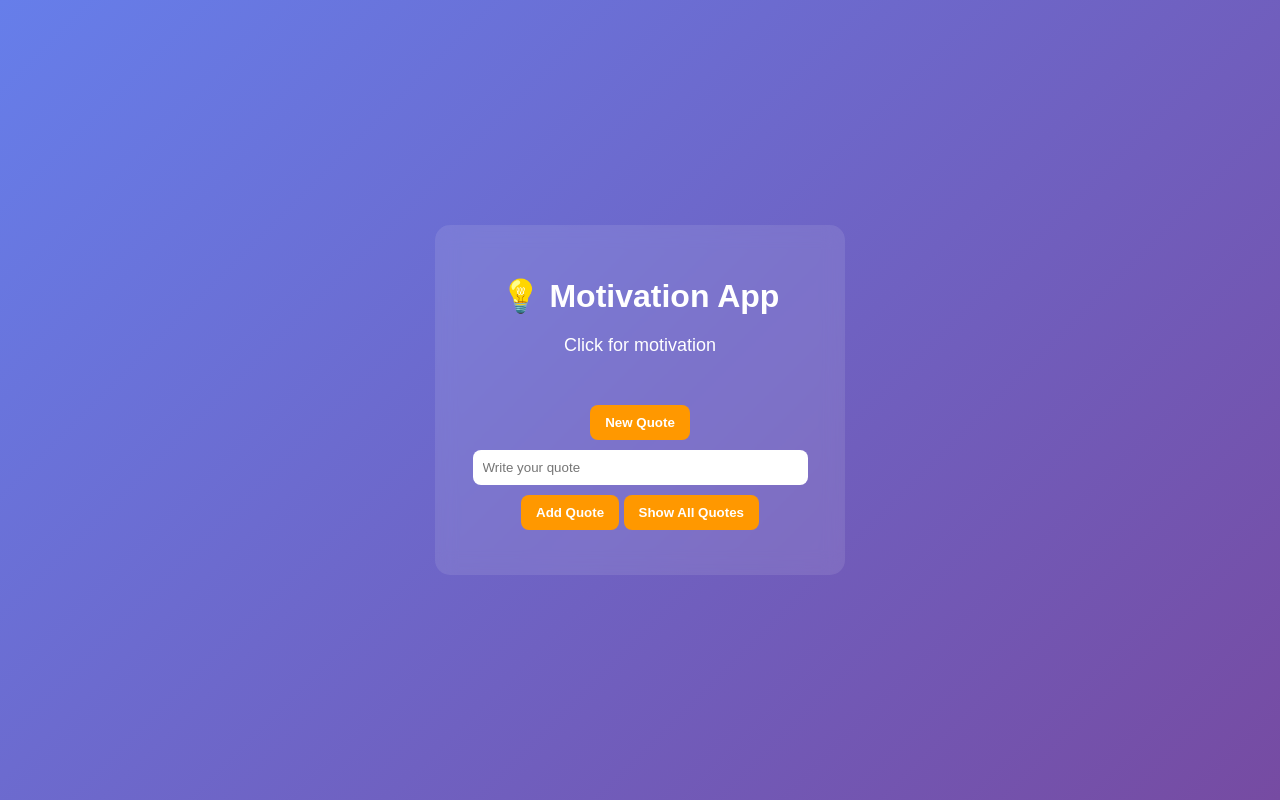
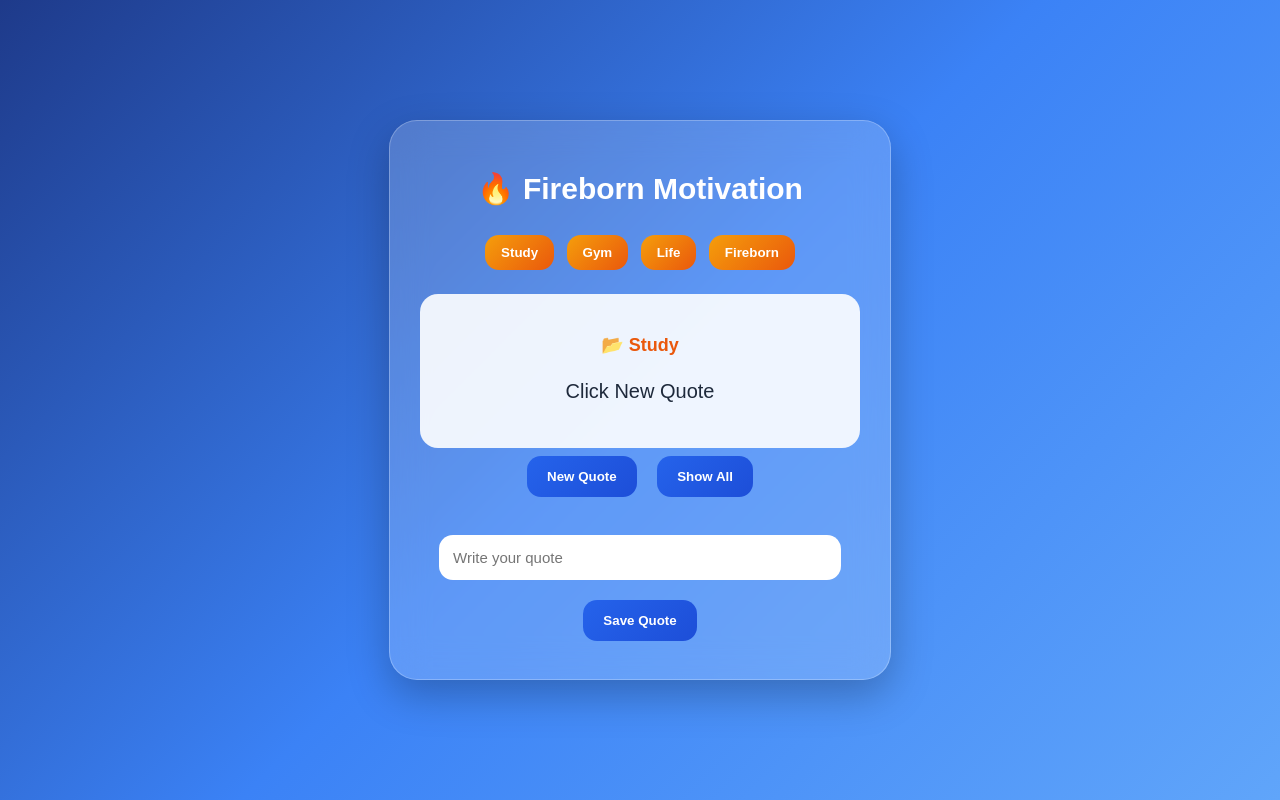
Before and after one commit to pankajedwsaml/Fireborn-App, a Flask app: page / in a window 1280 px wide. Run offline with Flask 3, Linux system fonts and the light colour scheme.

Commit message:
Final Fireborn App

```diff
--- a/app.py
+++ b/app.py
@@ -3,60 +3,117 @@ import random
 
 app = Flask(__name__)
 
-import os
 
-BASE_DIR = os.path.dirname(os.path.abspath(__file__))
-FILE = os.path.join(BASE_DIR, "quotes.txt")
+quotes = {
 
-def load_quotes():
-    try:
-        with open(FILE, "r", encoding="utf-8") as f:
-            return [q.strip() for q in f.readlines() if q.strip()]
-    except FileNotFoundError:
-        return []
+    "Study": [
+        "Small progress is still progress.",
+        "Discipline beats motivation.",
+        "Study now. Lead later."
+    ],
 
-def save_quote(q):
-    with open(FILE, "a", encoding="utf-8") as f:
-        f.write(q.strip() + "\n")
+    "Gym": [
+        "Pain builds power.",
+        "One more rep changes you.",
+        "Strong body. Strong mind."
+    ],
+
+    "Life": [
+        "Growth is uncomfortable.",
+        "Keep moving.",
+        "Hard times shape legends."
+    ],
+
+    "Fireborn": [
+        "Born weak. Built in fire.",
+        "A king is forged.",
+        "Fire never asks permission."
+    ]
+
+}
+
+
 
 @app.route('/')
 def home():
     return render_template("index.html")
 
-@app.route('/get_quote')
-def get_quote():
-    quotes = load_quotes()
-    if quotes:
-        return jsonify({"quote": random.choice(quotes)})
-    return jsonify({"quote": "Add your first quote!"})
+
+
+@app.route('/random_quote/<category>')
+def random_quote(category):
+
+    if category in quotes:
+
+        return jsonify({
+            "category": category,
+            "quote": random.choice(
+                quotes[category]
+            )
+        })
+
+    return jsonify({})
+
+
+
+@app.route('/all_quotes/<category>')
+def all_quotes(category):
+
+    data = []
+
+
+    if category in quotes:
+
+        for q in quotes[category]:
+
+            data.append(
+                category + "|" + q
+            )
+
+
+    return jsonify(data)
+
+
 
 @app.route('/add_quote', methods=["POST"])
 def add_quote():
-    data = request.get_json()
-    quote = data.get("quote", "").strip()
 
-    if quote:
-        save_quote(quote)
+    data = request.json
 
-    return jsonify({"status": "saved"})
 
-@app.route('/all_quotes')
-def all_quotes():
-    return jsonify(load_quotes())
+    quotes[
+        data["category"]
+    ].append(
+        data["quote"]
+    )
+
+
+    return jsonify({
+        "status": "saved"
+    })
+
+
 
 @app.route('/delete_quote', methods=["POST"])
 def delete_quote():
-    data = request.get_json()
-    target = data.get("quote", "").strip()
 
-    quotes = load_quotes()
-    updated = [q for q in quotes if q != target]
+    data = request.json
 
-    with open(FILE, "w", encoding="utf-8") as f:
-        for q in updated:
-            f.write(q + "\n")
 
-    return jsonify({"status": "deleted"})
+    if data["quote"] in quotes[data["category"]]:
+
+        quotes[
+            data["category"]
+        ].remove(
+            data["quote"]
+        )
+
+
+    return jsonify({
+        "status": "deleted"
+    })
+
+
 
 if __name__ == "__main__":
-    app.run(debug=True, use_reloader=False)
+    app.run(debug=True)
--- a/quotes.txt
+++ b/quotes.txt
@@ -13,3 +13,5 @@ hlooo
 hi my name is pankaj
 hi what r u doing
 i m fine
+Study|
+Study|hi how  ru
--- a/templates/index.html
+++ b/templates/index.html
@@ -1,177 +1,506 @@
 <!DOCTYPE html>
 <html>
 <head>
-    <title>Motivation App</title>
+    <title>Fireborn Motivation</title>
 
     <style>
+
         body {
+
             margin: 0;
+            padding: 0;
+
             font-family: Arial;
-            background: linear-gradient(135deg, #667eea, #764ba2);
+
             display: flex;
             justify-content: center;
             align-items: center;
-            height: 100vh;
-            color: white;
+
+            min-height: 100vh;
+
+            background:
+            linear-gradient(
+            135deg,
+            #1e3a8a,
+            #3b82f6,
+            #60a5fa);
+
         }
 
-        .card {
-            background: rgba(255,255,255,0.1);
+
+
+        .container {
+
+            width: 440px;
+
+            background:
+            rgba(255,255,255,0.18);
+
+            backdrop-filter: blur(18px);
+
+            border:
+            1px solid rgba(255,255,255,0.25);
+
+            border-radius: 28px;
+
             padding: 30px;
-            border-radius: 15px;
+
             text-align: center;
-            width: 350px;
-            backdrop-filter: blur(10px);
+
+            box-shadow:
+            0px 15px 40px rgba(0,0,0,0.25);
+
         }
 
+
+
         h1 {
-            margin-bottom: 20px;
+
+            color: white;
+
+            font-size: 30px;
+
+            margin-bottom: 25px;
+
         }
 
-        #quote {
-            font-size: 18px;
-            margin: 20px 0;
-            min-height: 40px;
+
+
+        .filter-btn {
+
+            background:
+            linear-gradient(
+            135deg,
+            #f59e0b,
+            #ea580c);
+
+            color: white;
+
+            border: none;
+
+            padding: 10px 16px;
+
+            border-radius: 14px;
+
+            margin: 4px;
+
+            cursor: pointer;
+
+            font-weight: bold;
+
         }
 
-        input {
-            width: 90%;
-            padding: 10px;
+
+
+        .main-btn {
+
+            background:
+            linear-gradient(
+            135deg,
+            #2563eb,
+            #1d4ed8);
+
+            color: white;
+
             border: none;
-            border-radius: 8px;
-            margin-top: 10px;
-            outline: none;
+
+            padding: 13px 20px;
+
+            border-radius: 14px;
+
+            margin: 8px;
+
+            cursor: pointer;
+
+            font-weight: bold;
+
         }
 
-        button {
-            margin-top: 10px;
-            padding: 10px 15px;
-            border: none;
-            border-radius: 8px;
-            cursor: pointer;
-            background: #ff9800;
-            color: white;
-            font-weight: bold;
+
+
+        button:hover {
+
+            transform: scale(1.08);
+
         }
 
-        button:hover {
-            background: #e68900;
+
+
+        input {
+
+            width: 85%;
+
+            padding: 14px;
+
+            margin: 12px;
+
+            border-radius: 14px;
+
+            border: none;
+
+            font-size: 15px;
+
         }
 
-        #allQuotes {
-            margin-top: 15px;
-            max-height: 200px;
-            overflow-y: auto;
-            text-align: left;
+
+
+        #quoteBox {
+
+            background:
+            rgba(255,255,255,0.9);
+
+            margin-top: 20px;
+
+            padding: 22px;
+
+            border-radius: 18px;
+
         }
 
-        .q {
-            background: white;
-            color: black;
-            padding: 8px;
-            margin: 5px 0;
-            border-radius: 6px;
-            display: flex;
-            justify-content: space-between;
-            align-items: center;
+
+
+        #selectedCategory {
+
+            color: #ea580c;
+
+            font-size: 18px;
+
+            font-weight: bold;
+
         }
 
-        .deleteBtn {
-            background: red;
+
+
+        #quoteText {
+
+            color: #1e293b;
+
+            font-size: 20px;
+
+            line-height: 1.5;
+
+        }
+
+
+
+        .quote-item {
+
+            background: white;
+
+            margin-top: 12px;
+
+            padding: 15px;
+
+            border-radius: 14px;
+
+            text-align: left;
+
+        }
+
+
+
+        .delete-btn {
+
+            margin-top: 10px;
+
+            background: crimson;
+
             color: white;
+
             border: none;
-            padding: 5px 8px;
-            border-radius: 5px;
+
+            padding: 8px 12px;
+
+            border-radius: 8px;
+
             cursor: pointer;
+
         }
+
     </style>
+
 </head>
 
 <body>
 
-<div class="card">
-    <h1>💡 Motivation App</h1>
 
-    <div id="quote">Click for motivation</div>
-    <button onclick="getQuote()">New Quote</button>
+<div class="container">
 
-    <input id="newQuote" placeholder="Write your quote">
-    <button onclick="addQuote()">Add Quote</button>
+    <h1>🔥 Fireborn Motivation</h1>
 
-    <button onclick="loadAll()">Show All Quotes</button>
+
+    <button class="filter-btn"
+    onclick="setCategory('Study')">
+    Study
+    </button>
+
+
+    <button class="filter-btn"
+    onclick="setCategory('Gym')">
+    Gym
+    </button>
+
+
+    <button class="filter-btn"
+    onclick="setCategory('Life')">
+    Life
+    </button>
+
+
+    <button class="filter-btn"
+    onclick="setCategory('Fireborn')">
+    Fireborn
+    </button>
+
+
+
+    <div id="quoteBox">
+
+        <p id="selectedCategory">
+            📂 Study
+        </p>
+
+        <p id="quoteText">
+            Click New Quote
+        </p>
+
+    </div>
+
+
+
+    <button class="main-btn"
+    onclick="getQuote()">
+    New Quote
+    </button>
+
+
+
+    <button class="main-btn"
+    onclick="showAll()">
+    Show All
+    </button>
+
+
+
+    <br><br>
+
+
+
+    <input
+    id="newQuote"
+    placeholder="Write your quote">
+
+
+
+    <br>
+
+
+
+    <button class="main-btn"
+    onclick="addQuote()">
+
+        Save Quote
+
+    </button>
+
+
 
     <div id="allQuotes"></div>
+
+
 </div>
+
+
+
 
 <script>
 
-function getQuote() {
-    fetch('/get_quote')
-    .then(r => r.json())
-    .then(data => {
-        document.getElementById("quote").innerText = data.quote;
-    });
+
+let currentCategory = "Study";
+
+
+
+function setCategory(category) {
+
+    currentCategory = category;
+
+
+    document.getElementById(
+    "selectedCategory"
+    ).innerText =
+
+    "📂 " + category;
+
 }
 
-function addQuote() {
-    let q = document.getElementById("newQuote").value;
 
-    fetch('/add_quote', {
-        method: 'POST',
-        headers: {'Content-Type': 'application/json'},
-        body: JSON.stringify({quote: q})
-    })
-    .then(() => {
-        document.getElementById("newQuote").value = "";
-        getQuote();
+
+
+function getQuote() {
+
+    fetch(
+    '/random_quote/' +
+    currentCategory
+    )
+
+    .then(res => res.json())
+
+    .then(data => {
+
+        document.getElementById(
+        "quoteText"
+        ).innerText =
+
+        data.quote;
+
     });
+
 }
 
-function loadAll() {
-    fetch('/all_quotes')
-    .then(r => r.json())
+
+
+
+function showAll() {
+
+    fetch(
+    '/all_quotes/' +
+    currentCategory
+    )
+
+    .then(res => res.json())
+
     .then(data => {
 
-        let box = document.getElementById("allQuotes");
+        let box =
+        document.getElementById(
+        "allQuotes"
+        );
+
+
         box.innerHTML = "";
 
-        data.forEach(q => {
 
-            let div = document.createElement("div");
-            div.className = "q";
+        data.forEach(item => {
 
-            let text = document.createElement("span");
-            text.innerText = q;
+            let parts =
+            item.split("|");
 
-            let btn = document.createElement("button");
-            btn.innerText = "Delete";
 
-            btn.onclick = function() {
-                deleteQuote(q);
-            };
+            let quote =
+            parts[1];
 
-            div.appendChild(text);
-            div.appendChild(btn);
+
+
+            let div =
+            document.createElement("div");
+
+
+            div.className =
+            "quote-item";
+
+
+            div.innerHTML =
+
+            quote +
+
+            "<br>" +
+
+            "<button class='delete-btn' onclick=\"deleteQuote('" +
+
+            quote +
+
+            "')\">Delete</button>";
+
+
 
             box.appendChild(div);
 
         });
 
     });
+
 }
 
-function deleteQuote(q) {
+
+
+
+function addQuote() {
+
+    let quote =
+
+    document.getElementById(
+    "newQuote"
+    ).value;
+
+
+
+    fetch('/add_quote', {
+
+        method: 'POST',
+
+        headers: {
+            'Content-Type': 'application/json'
+        },
+
+        body: JSON.stringify({
+
+            category:
+            currentCategory,
+
+            quote: quote
+
+        })
+
+    })
+
+    .then(() => {
+
+        alert("Saved!");
+
+        document.getElementById(
+        "newQuote"
+        ).value = "";
+
+    });
+
+}
+
+
+
+
+function deleteQuote(quote) {
+
     fetch('/delete_quote', {
+
         method: 'POST',
-        headers: {'Content-Type': 'application/json'},
-        body: JSON.stringify({quote: q})
+
+        headers: {
+            'Content-Type': 'application/json'
+        },
+
+        body: JSON.stringify({
+
+            category:
+            currentCategory,
+
+            quote: quote
+
+        })
+
     })
+
     .then(() => {
-        loadAll();
+
+        showAll();
+
     });
+
 }
+
+
 
 </script>
 
+
 </body>
 </html>
```
